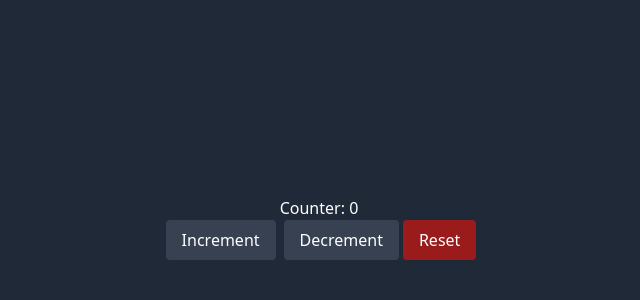
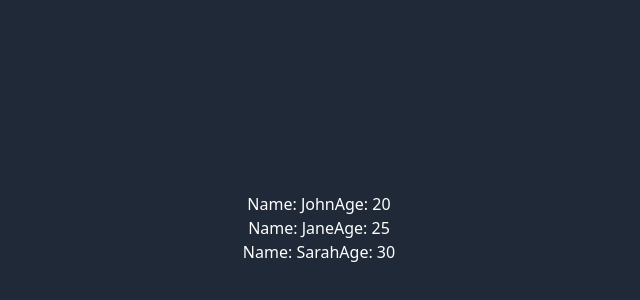
Before and after one commit to okcl/ReactDevelhope, a React (Create React App) app: page / in a window 1280 px wide. Shown: the part 172-472 px from the top of the page, without its empty margins (321-961 px from the left). Built offline with nearby package versions, Linux system fonts and the light colour scheme.

Commit message:
filteredlist component that filters with useMemo

```diff
--- a/src/App.jsx
+++ b/src/App.jsx
@@ -1,13 +1,23 @@
 import React from 'react';
 import './index.css'
-import HookCounter from './HookCounter';
+import FilteredList from './FilteredList';
+
 
 function App() {
-    return (
-      <div className="bg-gray-800 min-h-screen flex flex-col items-center justify-center text-white text-center">
-        <HookCounter />
-      </div>
-    )
+
+  const list = [
+    { id: 1, name: 'John', age: 20 },
+    { id: 2, name: 'Jane', age: 25 },
+    { id: 3, name: 'Alex', age: 17 },
+    { id: 4, name: 'Sarah', age: 30 },
+  ];
+
+
+  return (
+    <div className="bg-gray-800 min-h-screen flex flex-col items-center justify-center text-white text-center">
+      <FilteredList list={list} />
+    </div>
+  )
 }
 
 export default App;
--- /dev/null
+++ b/src/FilteredList.jsx
@@ -0,0 +1,18 @@
+import React, { useMemo } from 'react';
+
+const FilteredList = ({ list }) => {
+  const filteredList = useMemo(() => list.filter(item => item.age > 18), [list]);
+
+  return (
+    <div>
+      {filteredList.map(item => (
+        <div key={item.id}>
+          <span>Name: {item.name}</span>
+          <span>Age: {item.age}</span>
+        </div>
+      ))}
+    </div>
+  );
+};
+
+export default FilteredList;
```
